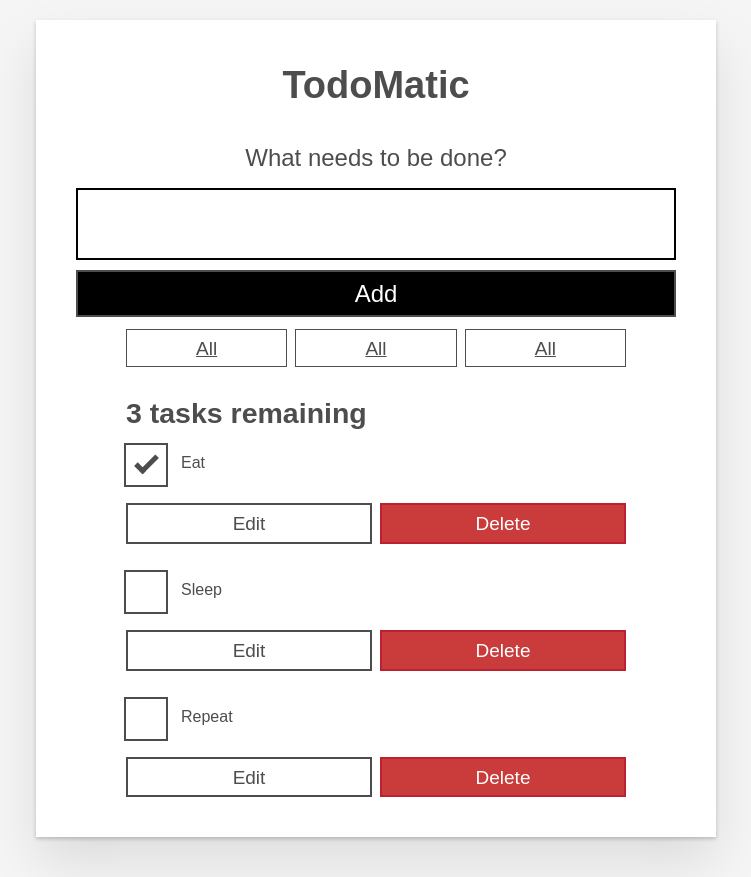
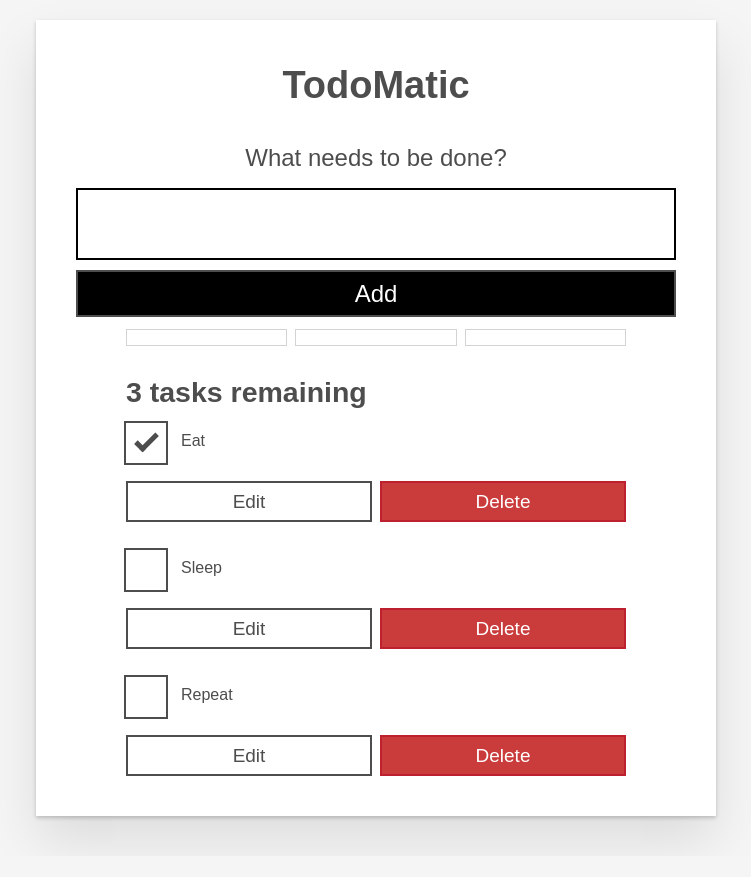
Before and after one commit to gabrieljales/mozilla-react, a React (Create React App) app: page / in a window 1280 px wide. Shown: the whole page, without its empty margins (264-1015 px from the left). After the commit the page ends 856 px from the top, so only its background shows below. Built offline with nearby package versions, Linux system fonts and the light colour scheme.

Commit message:
Task filter finished

```diff
--- a/src/components/FilterButton.js
+++ b/src/components/FilterButton.js
@@ -2,9 +2,14 @@
 
 export default function FilterButton(props) {
   return (
-    <button type="button" className="btn toggle-btn" aria-pressed="true">
+    <button
+      type="button"
+      className="btn toggle-btn"
+      aria-pressed={props.isPressed}
+      onClick={() => props.setFilter(props.name)}
+    >
       <span className="visually-hidden">Show </span>
-      <span>all </span>
+      <span>{props.name}</span>
       <span className="visually-hidden"> tasks</span>
     </button>
   );
```
